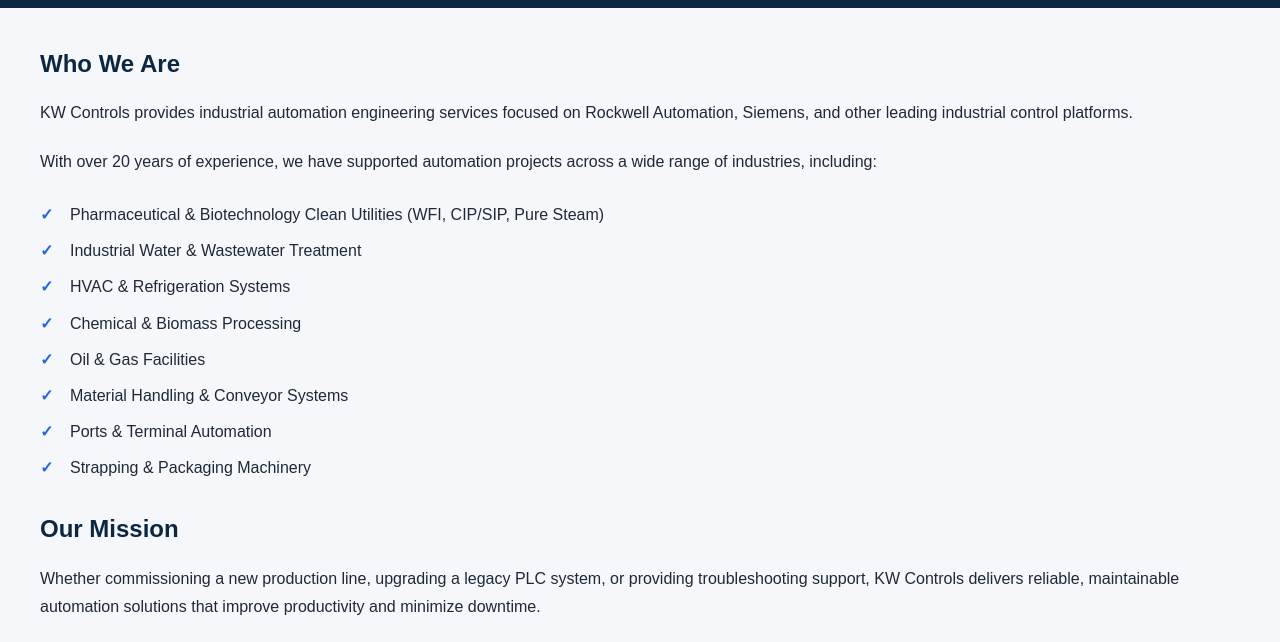
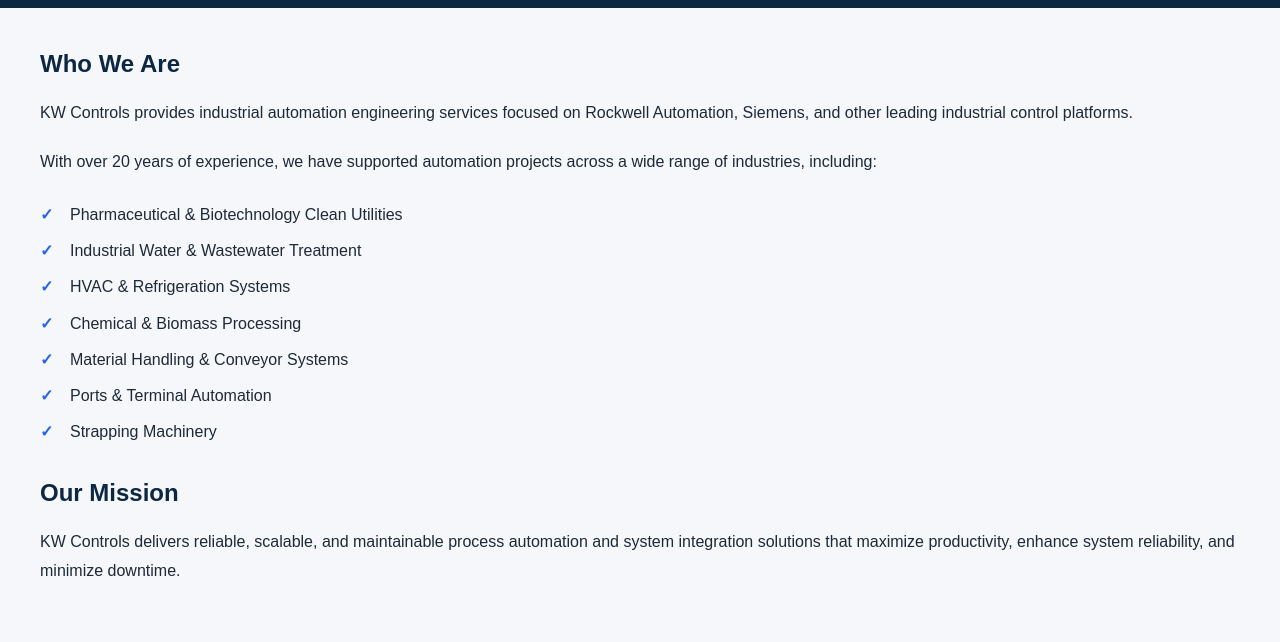
Before and after one commit to kwcontrols/kwcontrols.github.io, a plain HTML site: page about.html in a window 1280 px wide. Shown: the part 158-800 px from the top of the page. Drawn offline with Linux system fonts and the light colour scheme.

Commit message:
tweek About page

```diff
--- a/about.html
+++ b/about.html
@@ -44,26 +44,21 @@
         </p>
 
         <ul class="industry-list">
-          <li>
-            Pharmaceutical & Biotechnology Clean Utilities (WFI, CIP/SIP, Pure
-            Steam)
-          </li>
+          <li>Pharmaceutical & Biotechnology Clean Utilities</li>
           <li>Industrial Water & Wastewater Treatment</li>
           <li>HVAC & Refrigeration Systems</li>
           <li>Chemical & Biomass Processing</li>
-          <li>Oil & Gas Facilities</li>
           <li>Material Handling & Conveyor Systems</li>
           <li>Ports & Terminal Automation</li>
-          <li>Strapping & Packaging Machinery</li>
+          <li>Strapping Machinery</li>
         </ul>
 
         <h2>Our Mission</h2>
 
         <p class="about-mission">
-          Whether commissioning a new production line, upgrading a legacy PLC
-          system, or providing troubleshooting support, KW Controls delivers
-          reliable, maintainable automation solutions that improve productivity
-          and minimize downtime.
+          KW Controls delivers reliable, scalable, and maintainable process
+          automation and system integration solutions that maximize
+          productivity, enhance system reliability, and minimize downtime.
         </p>
       </div>
     </section>
```
